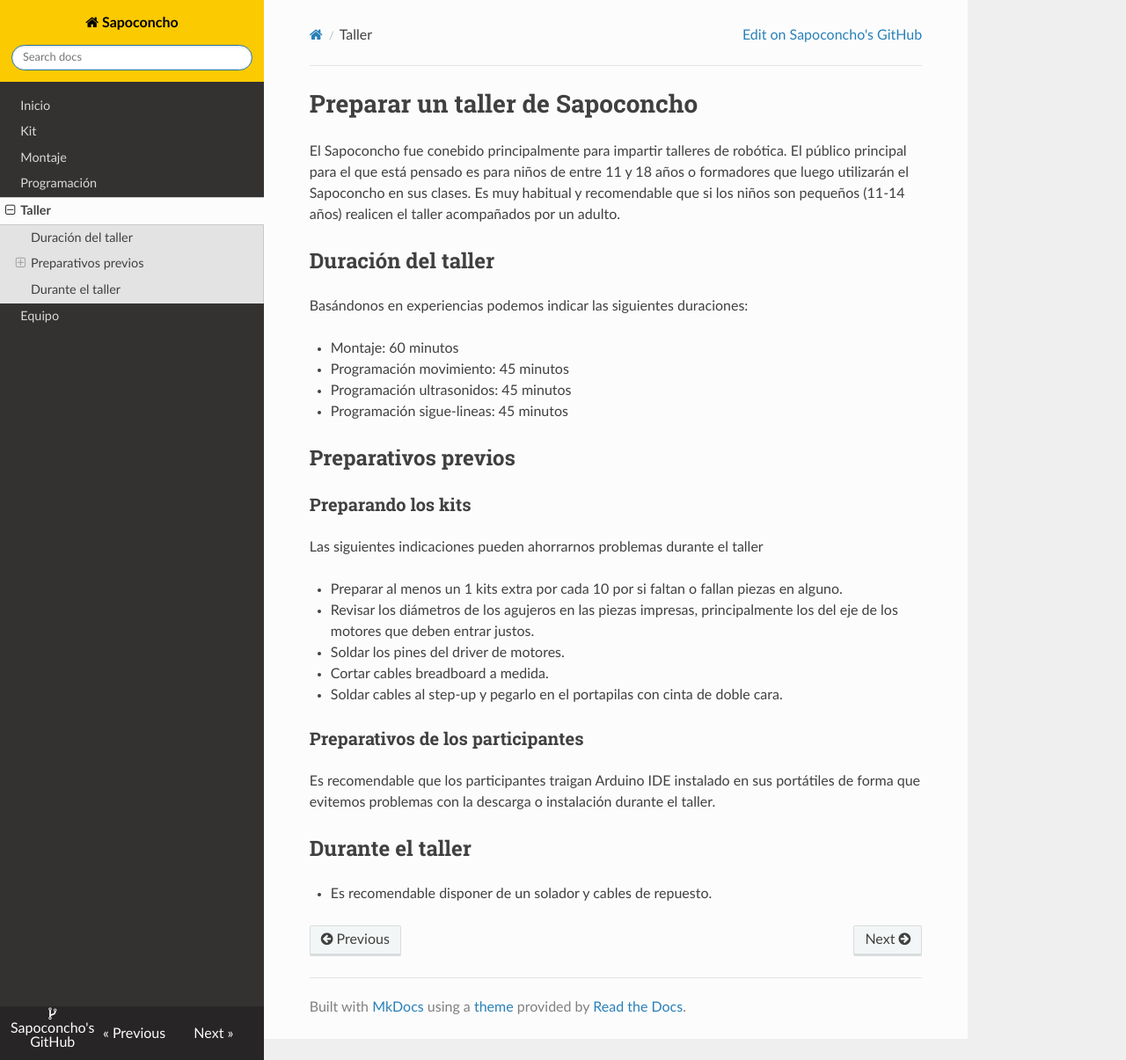
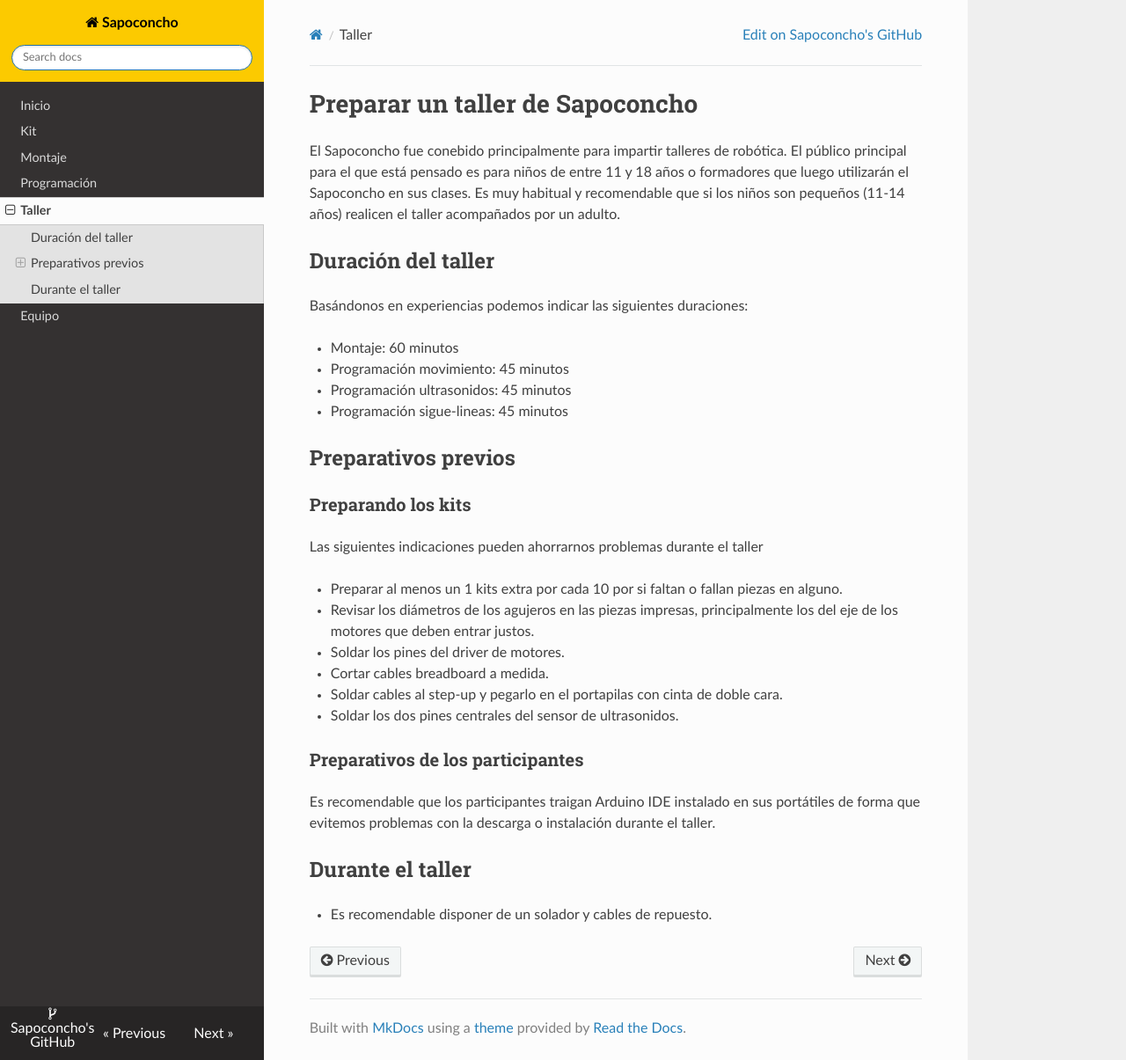
Before and after one commit to brico-labs/sapoconcho, an MkDocs documentation site: the page built from docs/taller.md, in a window 1280 px wide and 1205 px high. Shown: the whole window at 88% size. Built offline with MkDocs 1.6.1, drawn with Linux system fonts in a browser that asks for light colours; nearby versions of some CDN libraries.

Commit message:
Added usb wire and solder uc pins

```diff
--- a/docs/taller.md
+++ b/docs/taller.md
@@ -21,6 +21,7 @@ Las siguientes indicaciones pueden ahorrarnos problemas durante el taller
 - Soldar los pines del driver de motores.
 - Cortar cables breadboard a medida.
 - Soldar cables al step-up y pegarlo en el portapilas con cinta de doble cara.
+- Soldar los dos pines centrales del sensor de ultrasonidos.
 
 ### Preparativos de los participantes
 Es recomendable que los participantes traigan Arduino IDE instalado en sus portátiles de forma que evitemos problemas con la descarga o instalación durante el taller.
```
Also changed, not shown: docs/kit.md (+1 -0 lines).
